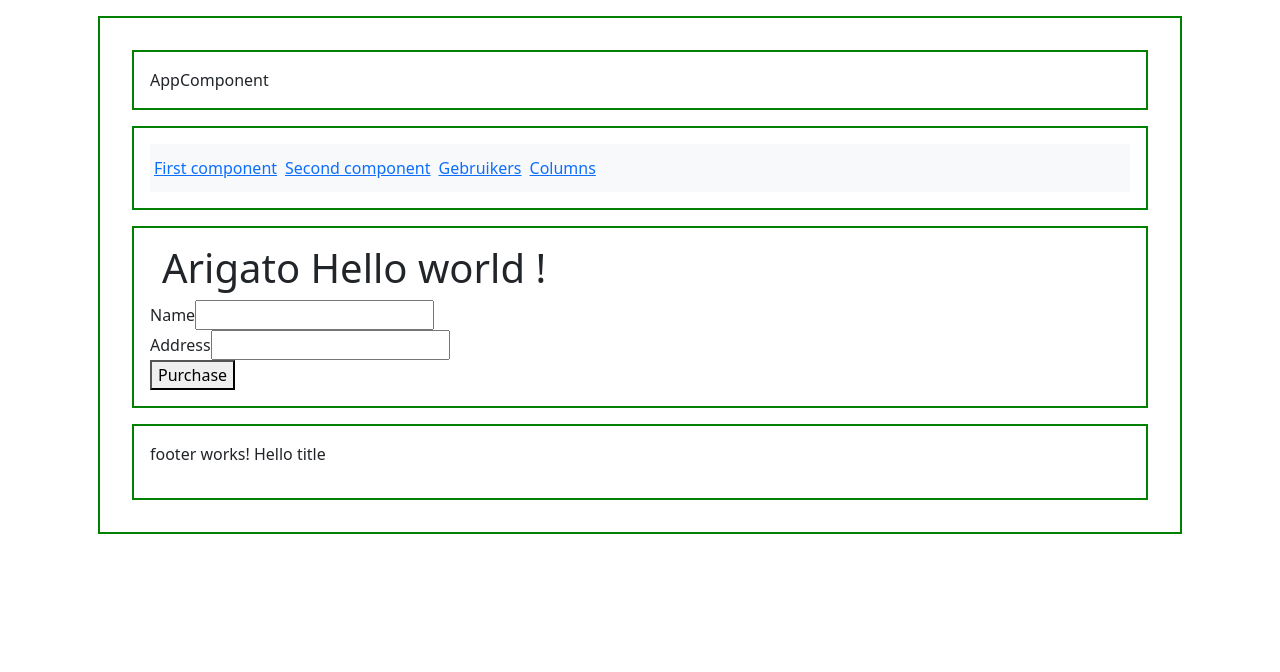
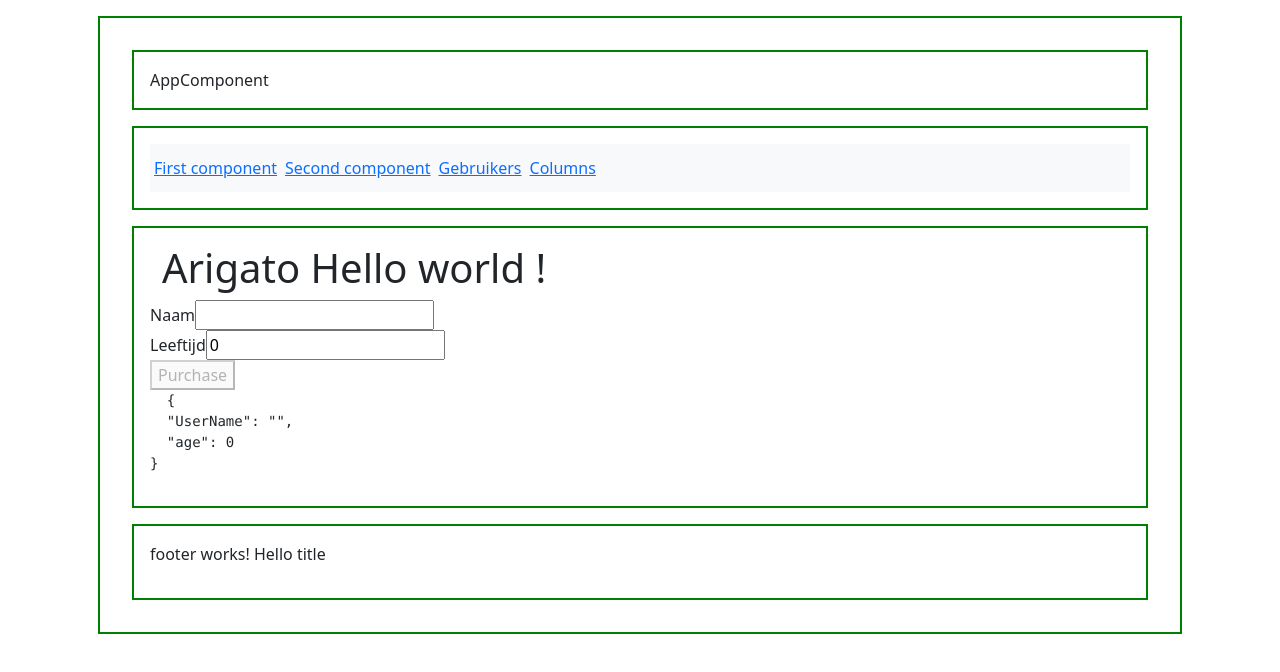
Before and after one commit to geoduin/Angular-DEMO, an Angular app: page /UserAdd in a window 1280 px wide. Shown: the top 672 px of the page. Built offline with nearby package versions, Linux system fonts and the light colour scheme.

Commit message:
CRUD operation except delete function added

```diff
--- a/src/app/app-routing.module.ts
+++ b/src/app/app-routing.module.ts
@@ -14,10 +14,13 @@ const routes: Routes = [
   {path: 'component-b', component: BListComponent},
   {path: 'user', component: UserListComponent, children:[
     {path: 'userAdd', component: UserEditComponent},
+
   ]},
   {path: 'UserAdd' , component: UserEditComponent}
   ,
-  {path: 'user/:name', component: UserDetailComponent},
+  {path: 'user/:name/Edit', pathMatch: "full", component: UserEditComponent},
+  {path: 'user/:name', component: UserDetailComponent, children: [
+    {path: 'Edit',pathMatch: "full", component: UserEditComponent} ]},
   {path: 'component-a/:userId',pathMatch: "full", component: ADetailsComponent},
   {path: 'a-columns', component: AColumnsComponent, children: [
     {path: ":userId", component: ADetailsComponent}
--- a/src/app/app.module.ts
+++ b/src/app/app.module.ts
@@ -37,7 +37,7 @@ import { UserCacheDB } from './services/UserService.service';
     AppRoutingModule,
     NgbModule,
     FormsModule,
-    ReactiveFormsModule
+    ReactiveFormsModule,
   ],
   providers: [UserCacheDB],
   bootstrap: [AppComponent]
--- a/src/app/domain/User.ts
+++ b/src/app/domain/User.ts
@@ -1,15 +1,11 @@
 
 
 export class User{
-    name:string;
-    age:number;
+    UserName:string| undefined;
+    age:number | undefined;
 
     constructor(name:string, age:number){
         this.age = age;
-        this.name = name;
-    }
-
-    GetUser(){
-        return `Name: ${this.name} and Age: ${this.age} years old.`;
+        this.UserName = name;
     }
 }
--- a/src/app/features/user/user-detail/user-detail.component.html
+++ b/src/app/features/user/user-detail/user-detail.component.html
@@ -1,5 +1,8 @@
 <p>user-detail works!</p>
+<div>
+    <button routerLink="Edit">Wijzigknop</button>
+</div>
 <p>Dit is een detailpagina van een gebruiker</p>
 
-<p> Naam is {{ UserInQuestion?.name }} </p>
+<p> Naam is {{ UserInQuestion?.UserName }} </p>
 <p>Leeftijd is {{UserInQuestion?.age}}</p>
--- a/src/app/features/user/user-edit/user-edit.component.html
+++ b/src/app/features/user/user-edit/user-edit.component.html
@@ -1,17 +1,38 @@
-<div *ngIf="">
 
-</div>
+<form
+#userForm="ngForm"
+name="form"
+(ngSubmit)="OnSubmit2()"
+novalidate>
+    <div>
+      <label for="UserName"> Naam </label>
+      <input
+      type="text"
+      name="UserName"
+      [(ngModel)]="Gebruiker!.UserName"
+      #UserName="ngModel"
+      minlength="3"
+      required
+       />
+    </div>
+    <div>
+      <label for="age"> Leeftijd </label>
+      <input id="age"
+      type="number"
+      name="age"
+      [(ngModel)]="Gebruiker!.age"
+      #age="ngModel"
+      required/>
 
-<form [formGroup]="checkoutForm" (ngSubmit)="OnSumbit()">
-    <div>
-      <label for="name"> Name </label>
-      <input id="name" type="text" formControlName="name" />
+      <!--Validatie div validatie velden-->
+      <div *ngIf="age.invalid">
+
+      </div>
     </div>
 
-    <div>
-      <label for="age"> Address </label>
-      <input id="age" type="number" formControlName="age" />
-    </div>
+    <button class="button" type="submit" [disabled]="!userForm.valid">Purchase</button>
+</form>
 
-    <button class="button" type="submit">Purchase</button>
-</form>
+<pre>
+  {{ Gebruiker |json}}
+</pre>
--- a/src/app/features/user/user-edit/user-edit.component.ts
+++ b/src/app/features/user/user-edit/user-edit.component.ts
@@ -1,8 +1,10 @@
 import { Component, OnInit } from '@angular/core';
 import { UserCacheDB } from 'src/app/services/UserService.service';
 import { FormBuilder } from '@angular/forms';
-import { ActivatedRoute } from '@angular/router';
+import { ActivatedRoute, Router } from '@angular/router';
+import {User} from './../../../domain/User';
 
+import { NgModel } from '@angular/forms';
 @Component({
   selector: 'app-user-edit',
   templateUrl: './user-edit.component.html',
@@ -10,31 +12,54 @@ import { ActivatedRoute } from '@angular/router';
 })
 
 export class UserEditComponent implements OnInit {
+  componentExists: boolean = false;
+  //Gebruikt als ngModel voor het formulier.
+  Gebruiker:User | undefined
+
   Users = this.UserDB.GetUsers();
-  ActivatedName = '';
-  constructor(private UserDB: UserCacheDB,private formBuilder: FormBuilder,private route: ActivatedRoute) {
+  ActivatedName: string | undefined | null;
+
+  constructor(
+    private UserDB: UserCacheDB,
+    private route: ActivatedRoute,
+    private router: Router) {
   }
 
-  checkoutForm = this.formBuilder.group({
-    name: '',
-    age: ''
-  });
-
   ngOnInit(): void {
-    console.log(this.UserDB.GetUsers());
-
-    this.route.queryParams.subscribe(param => {
-      this.ActivatedName = param['name'];
+    this.route.paramMap.subscribe((param) => {
+      this.ActivatedName = param.get("name");
+      console.log(this.ActivatedName);
+      if(this.ActivatedName){
+        console.log("Wijzigen");
+        //Bestaande user
+          this.Gebruiker = this.UserDB.GetUsers().filter(p => p.UserName == this.ActivatedName)[0];
+          console.log(this.Gebruiker);
+          this.componentExists = true;
+      } else{
+          //New object maken.
+          this.componentExists = false;
+          this.Gebruiker = {
+            UserName: "",
+            age: 0
+          }
+      }
     })
-    let user = this.UserDB.GetUsers().filter(p => p.name == this.ActivatedName)[0];
 
   }
+  OnSubmit2(){
 
-  OnSumbit(){
-    console.log(this.checkoutForm.value);
-    let data = this.checkoutForm.value;
-    let Age = Number.parseInt(data.age!);
-    this.AddUser(data.name!, Age);
+    if(this.componentExists){
+      console.log("Gebruiker is aangepast")
+      //Wijzig gebruiker
+      let Gebruiker2 = this.UserDB.GetUsers().filter(p => p.UserName == this.ActivatedName)[0];
+      Gebruiker2 = this.Gebruiker!;
+      // this.UserDB.UpdateUser(this.Gebruiker);
+    } else{
+      //Creeer nieuwe gebruiker
+      console.log("Gebruiker is aangemaakt")
+      this.UserDB.AddUser(this.Gebruiker!.UserName!, this.Gebruiker!.age!);
+      this.router.navigate([".."]);
+    }
   }
 
   AddUser(name:string, age:number){
--- a/src/app/features/user/user-list/user-list.component.html
+++ b/src/app/features/user/user-list/user-list.component.html
@@ -13,7 +13,7 @@
 
         <tr *ngFor="let users of Users;let indexOfelement=index;">
           <th scope="row">{{indexOfelement}}</th>
-          <td><a routerLink="{{users.name}}">{{users.name}}</a></td>
+          <td><a routerLink="{{users.UserName}}">{{users.UserName}}</a></td>
           <td>{{users.age}}</td>
           <td>@mdo</td>
         </tr>
--- a/src/app/services/UserService.service.ts
+++ b/src/app/services/UserService.service.ts
@@ -21,7 +21,7 @@ export class UserCacheDB{
         return this.UserList;
     }
     GetUserById(filter: string): User{
-        return this.UserList.filter(user => user.name == filter)[0];
+        return this.UserList.filter(user => user.UserName == filter)[0];
     }
     ClearList(){
         this.UserList = [];
```
